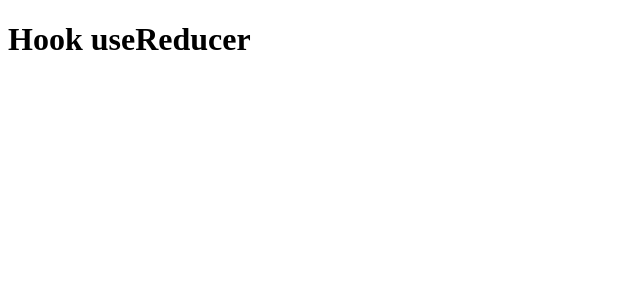
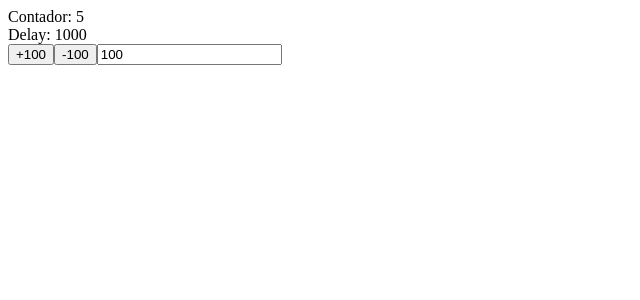
Before and after one commit to walber-vaz/curso-react, a React (Create React App) app in the folder segundo-projeto/: page / in a window 1280 px wide. Shown: the top 300 px of the page, without its empty margins (0-640 px from the left). Built offline with nearby package versions, Linux system fonts and the light colour scheme.

Commit message:
chore: custom Hooks

```diff
--- a/segundo-projeto/src/App.jsx
+++ b/segundo-projeto/src/App.jsx
@@ -1,45 +1,53 @@
-import { createContext, useContext, useReducer } from 'react';
-import { node } from 'prop-types';
+import React, { useEffect, useRef, useState } from 'react';
 
-// data.js
-const globalState = {
-  title: 'Hook useReducer',
-  body: 'useReducer',
-  counter: 0,
+const useMyHook = (callback, delay = 1000) => {
+  const savedCallback = useRef();
+
+  useEffect(() => {
+    savedCallback.current = callback;
+  }, [callback]);
+
+  useEffect(() => {
+    const interval = setInterval(() => {
+      savedCallback.current();
+    }, delay);
+
+    return () => clearInterval(interval);
+  }, [delay]);
 };
 
-// reducer.js
-export const reducer = (state, action) => {
-  return { ...state };
+const App = () => {
+  const [counter, setCounter] = useState(0);
+  const [delay, setDelay] = useState(1000);
+  const [increment, setIncrement] = useState(100);
+
+  useMyHook(() => setCounter(counter + 1), delay);
+
+  return (
+    <>
+      <div>Contador: {counter}</div>
+      <div>Delay: {delay}</div>
+      <button
+        onClick={() => {
+          setDelay((d) => d + increment);
+        }}
+      >
+        +{increment}
+      </button>
+      <button
+        onClick={() => {
+          setDelay((d) => d - increment);
+        }}
+      >
+        -{increment}
+      </button>
+      <input
+        type="number"
+        value={increment}
+        onChange={(e) => setIncrement(parseInt(e.target.value))}
+      />
+    </>
+  );
 };
 
-// appContext.js
-export const Context = createContext();
-export const AppContext = ({ children }) => {
-  const [state, dispatch] = useReducer(reducer, globalState);
-
-  return <Context.Provider value={{ state }}>{children}</Context.Provider>;
-};
-
-AppContext.propTypes = {
-  children: node,
-};
-
-// Heading/index.js
-export const Heading = () => {
-  const context = useContext(Context);
-  return <h1>{context.state.title}</h1>;
-};
-
-// App.jsx
-function App() {
-  return (
-    <AppContext>
-      <div>
-        <Heading />
-      </div>
-    </AppContext>
-  );
-}
-
 export default App;
```
